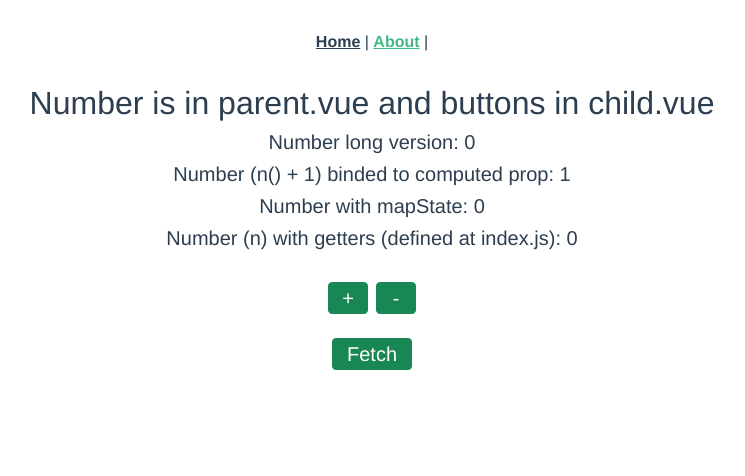
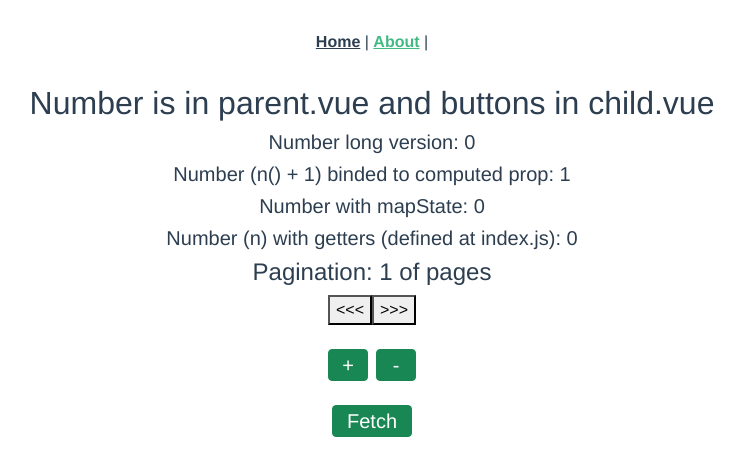
Before and after one commit to marcelobettini/vuex-learning, a Vue app: page /about in a window 1280 px wide. Shown: the top 476 px of the page, without its empty margins (268-1013 px from the left). Built offline with nearby package versions, Linux system fonts and the light colour scheme.

Commit message:
pagination refactoring with vuex

```diff
--- a/src/components/Parent.vue
+++ b/src/components/Parent.vue
@@ -1,22 +1,40 @@
 <template>
+<div>
   <div>
     <h5>Number long version: {{ $store.state.number }}</h5>
     <h5>Number (n() + 1) binded to computed prop: {{ n }}</h5>
     <h5>Number with mapState: {{ number }}</h5>
     <h5>Number (n) with getters (defined at index.js): {{ $store.getters.n }}</h5>
   </div>
+  <div>
+    <h4>Pagination: {{page}} of {{pagination.pages}} pages</h4>
+    <button type="button" @click="prevPage">&lt;&lt;&lt;</button>
+    <button type="button" @click="nextPage">&gt;&gt;&gt;</button>
+  </div>
+  </div>
 </template>
 
 <script>
-import { mapState } from "vuex";
+import { mapState, mapActions } from "vuex";
 
 export default {
   computed: {
     n() {
       return this.$store.state.number + 1;
     },
-    ...mapState(["number"]),
+    ...mapState(["number", "page", "pagination"]),
   },
+  methods: {
+     nextPage() {
+      this.$store.state.page++;
+      this.getCharacters()
+    },
+    prevPage() {
+      this.$store.state.page--;
+      this.getCharacters()
+    },
+    ...mapActions(['getCharacters'])
+  }
 };
 </script>
 
--- a/src/store/index.js
+++ b/src/store/index.js
@@ -7,6 +7,8 @@ export default new Vuex.Store({
   state: {
     number: 0,
     characters: [],
+    pagination: [],
+    page: 1
   },
   getters: {
     n: (state) => state.number,
@@ -20,13 +22,13 @@ export default new Vuex.Store({
     },
     loadCharacters(state, char) {
       state.characters = char.results;
+      state.pagination = char.info;
     },
   },
   actions: {
     getCharacters: async function({ commit }) {
-      const data = await fetch(`https://rickandmortyapi.com/api/character`);
+      const data = await fetch(`https://rickandmortyapi.com/api/character?page=${this.state.page}`);
       const char = await data.json();
-      console.log(char)
       commit('loadCharacters', char )
     },
   },
```
